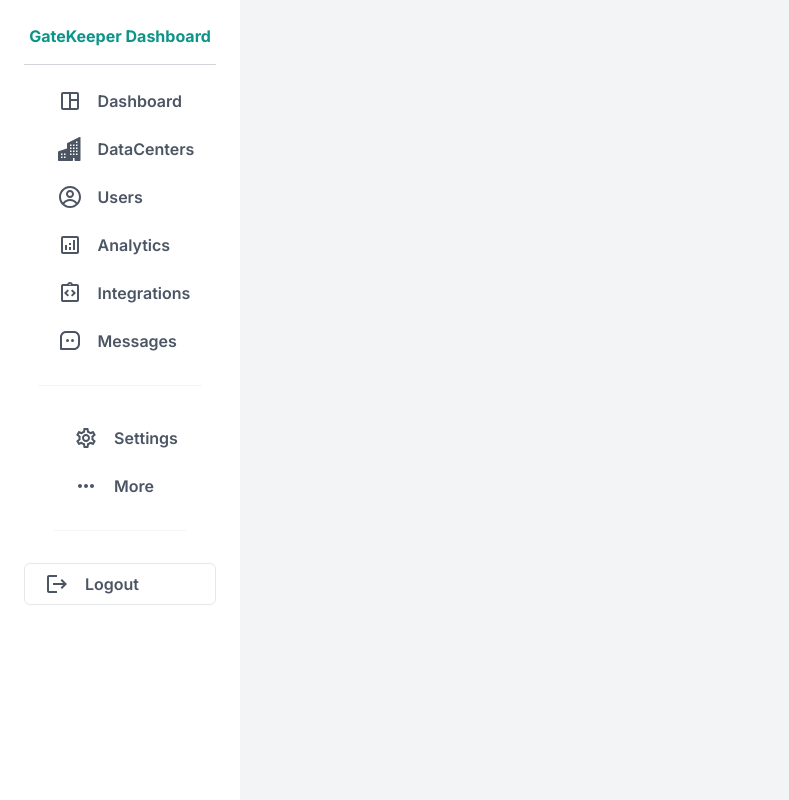
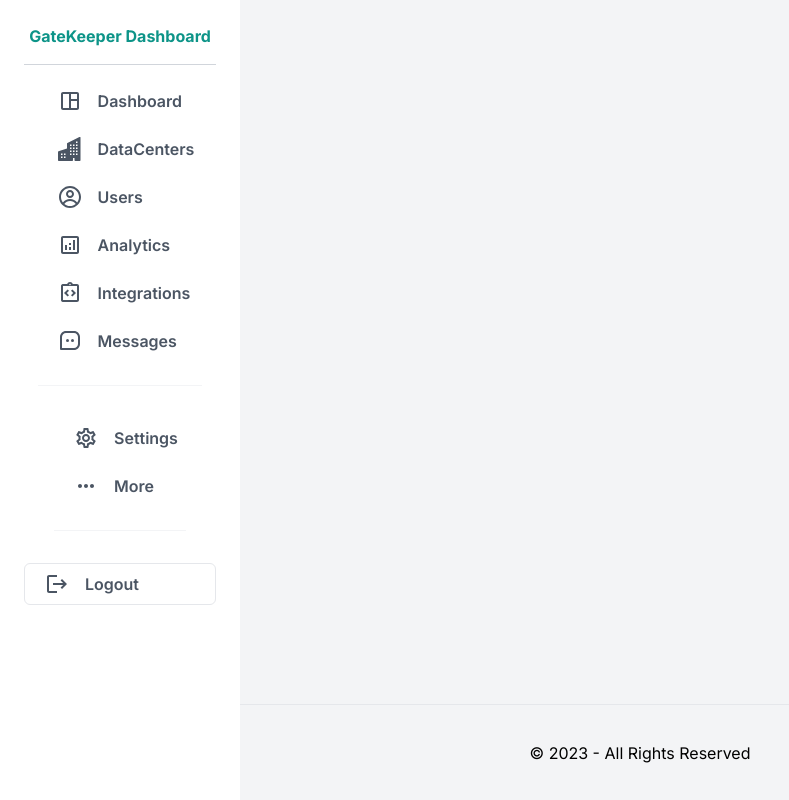
Before and after one commit to collinskrotich/sfc_access_management, a Next.js app: page / in a window 1280 px wide. Shown: the whole page, without its empty margins (0-789 px from the left). Built offline with nearby package versions, Linux system fonts and the light colour scheme.

Commit message:
Added footer

```diff
--- a/app/page.js
+++ b/app/page.js
@@ -1,10 +1,17 @@
 "use client";
+import Footer from '@/components/Footer';
 import { Sidebar } from '@/components/Sidebar'
 
 export default function Home() {
   return (
-    <div>
-      <Sidebar />
-    </div>
+    <div className='flex flex-col min-h-screen'>
+      <div className='flex-grow'>
+        <Sidebar />
+      </div>
+
+      <footer className='flex justify-center items-center w-full h-24 border-t'>
+      <p>© 2023 - All Rights Reserved</p>
+      </footer>
+  </div>
   )
 }
--- /dev/null
+++ b/components/Footer.jsx
@@ -0,0 +1,13 @@
+"use client";
+
+import React from 'react'
+
+const Footer = () => {
+  return (
+    <footer className='flex justify-center items-center w-full h-24 border-t'>
+      <p>© 2022 - All Rights Reserved</p>
+    </footer>
+  )
+}
+
+export default Footer
```
